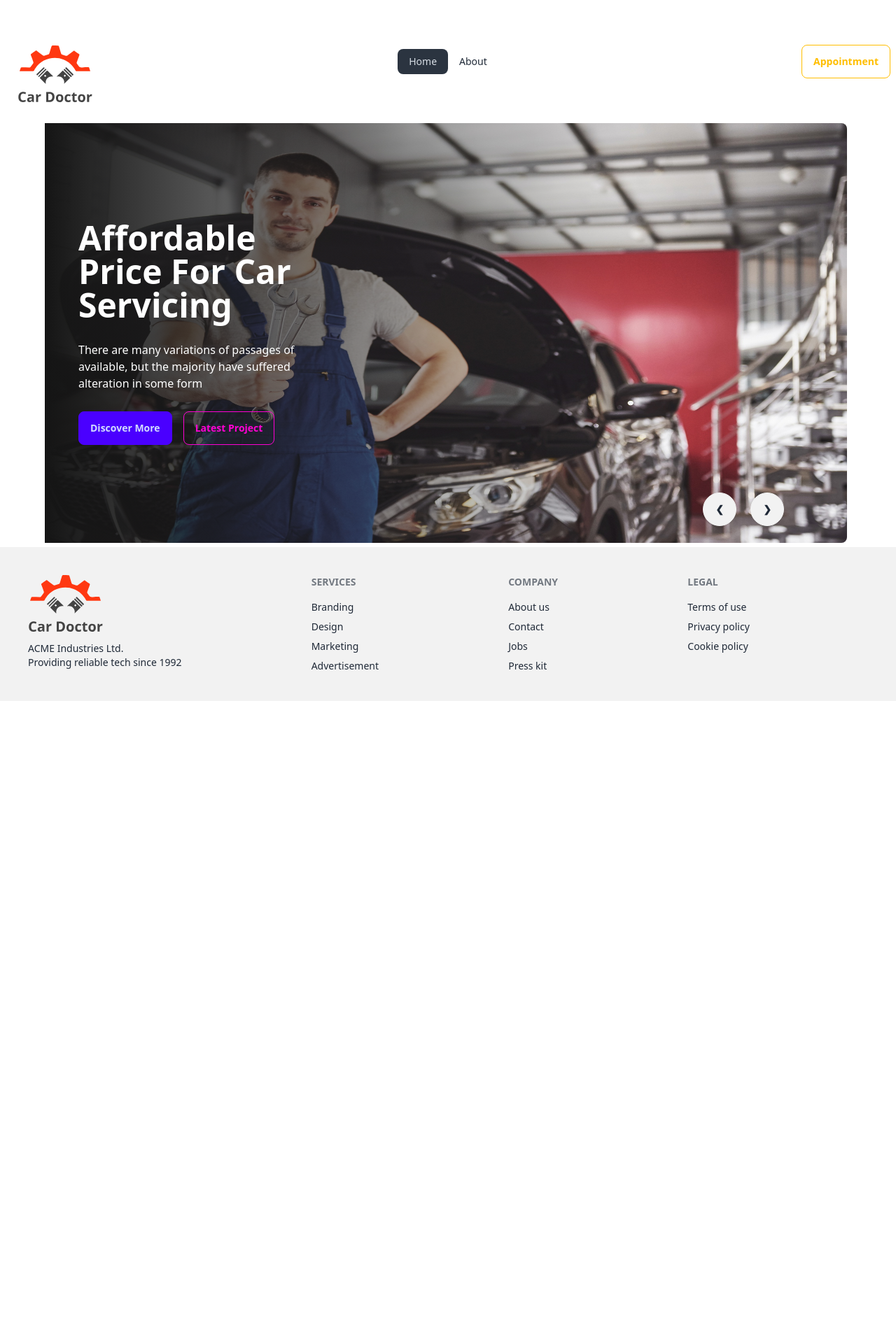
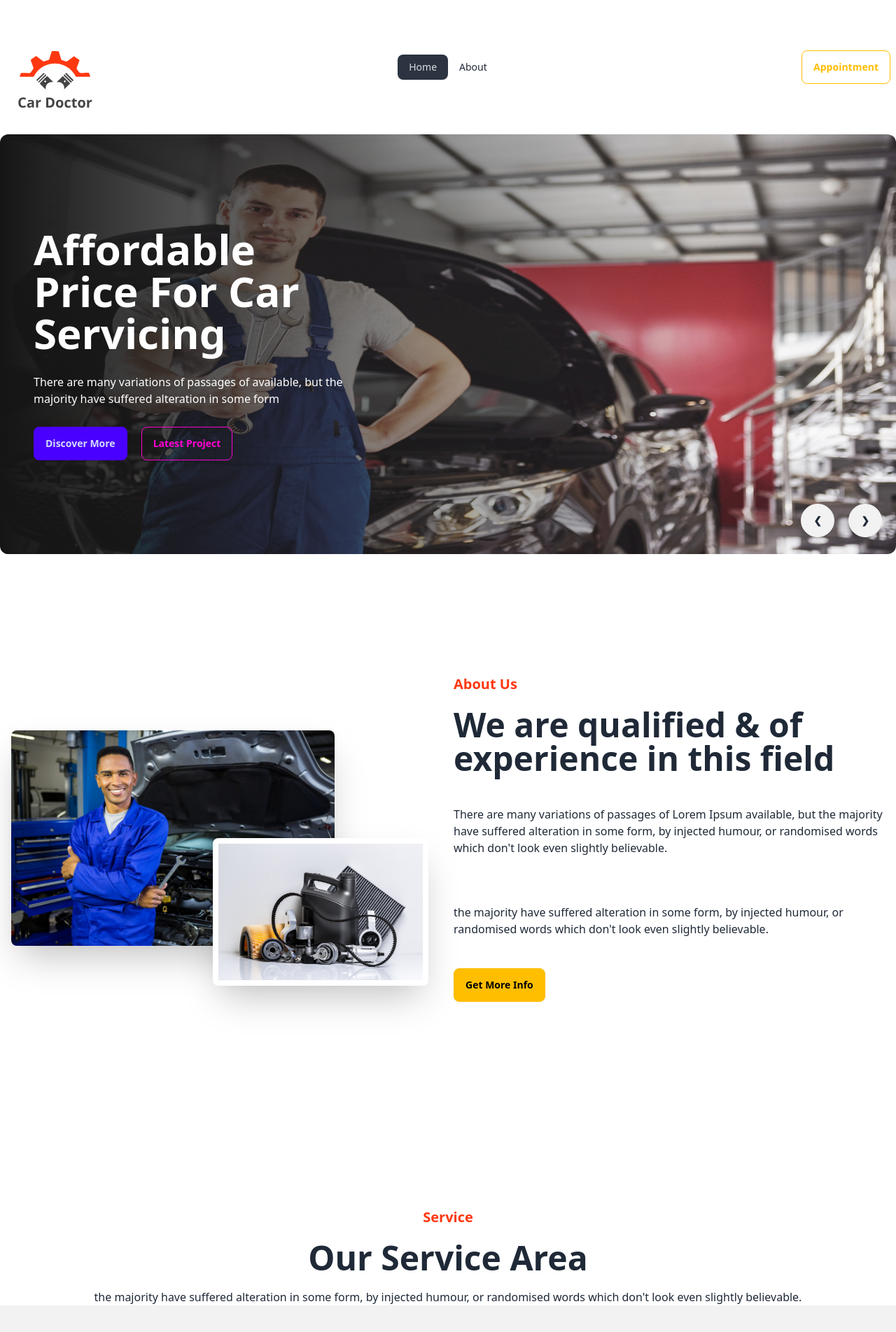
Before and after one commit to Sohelrana2815/car-doctor-client-jwt, a React (Vite) app: page / in a window 1280 px wide. Shown: the top 1904 px of the page at 70% size. Before the commit the page ends 1002 px from the top, so only its background shows below. Built offline with nearby package versions, Linux system fonts and the light colour scheme.

Commit message:
services component

```diff
--- /dev/null
+++ b/src/Pages/Home/About/About.jsx
@@ -0,0 +1,38 @@
+import person from "../../../assets/images/about_us/person.jpg";
+import parts from "../../../assets/images/about_us/parts.jpg";
+
+const About = () => {
+  return (
+    <div className="hero  min-h-screen">
+      <div className="hero-content flex-col lg:flex-row">
+        <div className="lg:w-1/2 relative">
+          <img src={person} className="w-3/4 rounded-lg shadow-2xl" />
+          <img
+            src={parts}
+            className="w-1/2 absolute right-5 top-1/2 border-white border-8 rounded-lg shadow-2xl"
+          />
+        </div>
+        <div className="lg:w-1/2 space-y-5">
+          <h3 className="text-xl text-[#FF3811] font-bold">About Us</h3>
+          <h1 className="text-5xl font-bold">
+            We are qualified & of experience in this field
+          </h1>
+          <p className="py-6">
+            There are many variations of passages of Lorem Ipsum available, but
+            the majority have suffered alteration in some form, by injected
+            humour, or randomised words which don't look even slightly
+            believable.
+          </p>
+          <p className="py-6">
+            the majority have suffered alteration in some form, by injected
+            humour, or randomised words which don't look even slightly
+            believable.
+          </p>
+          <button className="btn btn-warning">Get More Info</button>
+        </div>
+      </div>
+    </div>
+  );
+};
+
+export default About;
--- a/src/Pages/Home/Banner/Banner.jsx
+++ b/src/Pages/Home/Banner/Banner.jsx
@@ -7,27 +7,27 @@
 
 const Banner = () => {
   return (
-    <div className="carousel w-full  h-[600px] ">
-      <div id="slide1" className="carousel-item relative w-full ">
-        <img src={img1} className="w-[1140px] rounded-lg mx-auto" />
-        <div className="absolute h-full  bg-gradient-to-r from-[#151515] to-[rgba(21, 21, 21, 0)] left-16 items-center top-0  flex  ">
-          <div className="text-white space-y-7 w-1/2 pl-12 ">
-            <h2 className="text-5xl font-bold">
-              Affordable <br /> Price For Car Servicing
+    <div className="carousel w-full h-[600px]">
+      <div id="slide1" className="carousel-item relative w-full">
+        <img src={img1} className="w-full rounded-xl" />
+        <div className="absolute rounded-xl flex items-center h-full left-0 top-0 bg-gradient-to-r from-[#151515] to-[rgba(21, 21, 21, 0)]">
+          <div className="text-white space-y-7 pl-12 w-1/2">
+            <h2 className="text-6xl font-bold">
+              Affordable Price For Car Servicing
             </h2>
             <p>
               There are many variations of passages of available, but the
               majority have suffered alteration in some form
             </p>
             <div>
-              <button className="btn btn-primary mr-4">Discover More</button>
-              <button className="btn btn-outline btn-secondary ">
+              <button className="btn btn-primary mr-5">Discover More</button>
+              <button className="btn btn-outline btn-secondary">
                 Latest Project
               </button>
             </div>
           </div>
         </div>
-        <div className="absolute right-40  bottom-0  flex -translate-y-1/2 transform justify-end">
+        <div className="absolute flex justify-end transform -translate-y-1/2 left-5 right-5 bottom-0">
           <a href="#slide4" className="btn btn-circle mr-5">
             ❮
           </a>
@@ -37,11 +37,25 @@
         </div>
       </div>
       <div id="slide2" className="carousel-item relative w-full">
-        <img src={img2} className="w-full" />
-        <div
-          className="absolute left-5 right-5 bottom-0
-       justify-end  flex -translate-y-1/2 transform "
-        >
+        <img src={img2} className="w-full rounded-xl" />
+        <div className="absolute rounded-xl flex items-center h-full left-0 top-0 bg-gradient-to-r from-[#151515] to-[rgba(21, 21, 21, 0)]">
+          <div className="text-white space-y-7 pl-12 w-1/2">
+            <h2 className="text-6xl font-bold">
+              Affordable Price For Car Servicing
+            </h2>
+            <p>
+              There are many variations of passages of available, but the
+              majority have suffered alteration in some form
+            </p>
+            <div>
+              <button className="btn btn-primary mr-5">Discover More</button>
+              <button className="btn btn-outline btn-secondary">
+                Latest Project
+              </button>
+            </div>
+          </div>
+        </div>
+        <div className="absolute flex justify-end transform -translate-y-1/2 left-5 right-5 bottom-0">
           <a href="#slide1" className="btn btn-circle mr-5">
             ❮
           </a>
@@ -51,8 +65,25 @@
         </div>
       </div>
       <div id="slide3" className="carousel-item relative w-full">
-        <img src={img3} className="w-full" />
-        <div className="absolute left-5 right-5  flex -translate-y-1/2 transform  bottom-0    justify-end">
+        <img src={img3} className="w-full rounded-xl" />
+        <div className="absolute rounded-xl flex items-center h-full left-0 top-0 bg-gradient-to-r from-[#151515] to-[rgba(21, 21, 21, 0)]">
+          <div className="text-white space-y-7 pl-12 w-1/2">
+            <h2 className="text-6xl font-bold">
+              Affordable Price For Car Servicing
+            </h2>
+            <p>
+              There are many variations of passages of available, but the
+              majority have suffered alteration in some form
+            </p>
+            <div>
+              <button className="btn btn-primary mr-5">Discover More</button>
+              <button className="btn btn-outline btn-secondary">
+                Latest Project
+              </button>
+            </div>
+          </div>
+        </div>
+        <div className="absolute flex justify-end transform -translate-y-1/2 left-5 right-5 bottom-0">
           <a href="#slide2" className="btn btn-circle mr-5">
             ❮
           </a>
@@ -62,8 +93,25 @@
         </div>
       </div>
       <div id="slide4" className="carousel-item relative w-full">
-        <img src={img4} className="w-full" />
-        <div className="absolute bottom-0 justify-end left-5 right-5  flex -translate-y-1/2 transform ">
+        <img src={img4} className="w-full rounded-xl" />
+        <div className="absolute rounded-xl flex items-center h-full left-0 top-0 bg-gradient-to-r from-[#151515] to-[rgba(21, 21, 21, 0)]">
+          <div className="text-white space-y-7 pl-12 w-1/2">
+            <h2 className="text-6xl font-bold">
+              Affordable Price For Car Servicing
+            </h2>
+            <p>
+              There are many variations of passages of available, but the
+              majority have suffered alteration in some form
+            </p>
+            <div>
+              <button className="btn btn-primary mr-5">Discover More</button>
+              <button className="btn btn-outline btn-secondary">
+                Latest Project
+              </button>
+            </div>
+          </div>
+        </div>
+        <div className="absolute flex justify-end transform -translate-y-1/2 left-5 right-5 bottom-0">
           <a href="#slide3" className="btn btn-circle mr-5">
             ❮
           </a>
@@ -73,8 +121,25 @@
         </div>
       </div>
       <div id="slide5" className="carousel-item relative w-full">
-        <img src={img5} className="w-full" />
-        <div className="absolute left-5 right-5 bottom-0 justify-end  flex -translate-y-1/2 transform ">
+        <img src={img5} className="w-full rounded-xl" />
+        <div className="absolute rounded-xl flex items-center h-full left-0 top-0 bg-gradient-to-r from-[#151515] to-[rgba(21, 21, 21, 0)]">
+          <div className="text-white space-y-7 pl-12 w-1/2">
+            <h2 className="text-6xl font-bold">
+              Affordable Price For Car Servicing
+            </h2>
+            <p>
+              There are many variations of passages of available, but the
+              majority have suffered alteration in some form
+            </p>
+            <div>
+              <button className="btn btn-primary mr-5">Discover More</button>
+              <button className="btn btn-outline btn-secondary">
+                Latest Project
+              </button>
+            </div>
+          </div>
+        </div>
+        <div className="absolute flex justify-end transform -translate-y-1/2 left-5 right-5 bottom-0">
           <a href="#slide4" className="btn btn-circle mr-5">
             ❮
           </a>
@@ -84,8 +149,25 @@
         </div>
       </div>
       <div id="slide6" className="carousel-item relative w-full">
-        <img src={img6} className="w-full" />
-        <div className="absolute left-5 right-5  bottom-0 justify-end flex -translate-y-1/2 transform ">
+        <img src={img6} className="w-full rounded-xl" />
+        <div className="absolute rounded-xl flex items-center h-full left-0 top-0 bg-gradient-to-r from-[#151515] to-[rgba(21, 21, 21, 0)]">
+          <div className="text-white space-y-7 pl-12 w-1/2">
+            <h2 className="text-6xl font-bold">
+              Affordable Price For Car Servicing
+            </h2>
+            <p>
+              There are many variations of passages of available, but the
+              majority have suffered alteration in some form
+            </p>
+            <div>
+              <button className="btn btn-primary mr-5">Discover More</button>
+              <button className="btn btn-outline btn-secondary">
+                Latest Project
+              </button>
+            </div>
+          </div>
+        </div>
+        <div className="absolute flex justify-end transform -translate-y-1/2 left-5 right-5 bottom-0">
           <a href="#slide5" className="btn btn-circle mr-5">
             ❮
           </a>
--- a/src/Pages/Home/Home/Home.jsx
+++ b/src/Pages/Home/Home/Home.jsx
@@ -1,9 +1,13 @@
+import About from "../About/About";
 import Banner from "../Banner/Banner";
+import Services from "../Services/Services";
 
 const Home = () => {
   return (
     <div>
       <Banner></Banner>
+      <About></About>
+      <Services></Services>
     </div>
   );
 };
--- /dev/null
+++ b/src/Pages/Home/Services/Services.jsx
@@ -0,0 +1,16 @@
+const Services = () => {
+  return (
+    <div className="mt-32">
+      <div className="text-center space-y-5">
+        <h2 className="text-[#FF3811] font-bold text-xl">Service</h2>
+        <h3 className="text-5xl font-bold">Our Service Area</h3>
+        <p className="font-normal text-base">
+          the majority have suffered alteration in some form, by injected
+          humour, or randomised words which don't look even slightly believable.{" "}
+        </p>
+      </div>
+    </div>
+  );
+};
+
+export default Services;
--- a/src/Pages/Shared/Navbar/Navbar.jsx
+++ b/src/Pages/Shared/Navbar/Navbar.jsx
@@ -15,7 +15,7 @@
   );
 
   return (
-    <div className="navbar bg-base-100 h-44">
+    <div className="navbar bg-base-100 h-48">
       <div className="navbar-start">
         <div className="dropdown">
           <div tabIndex={0} role="button" className="btn btn-ghost lg:hidden">
```
